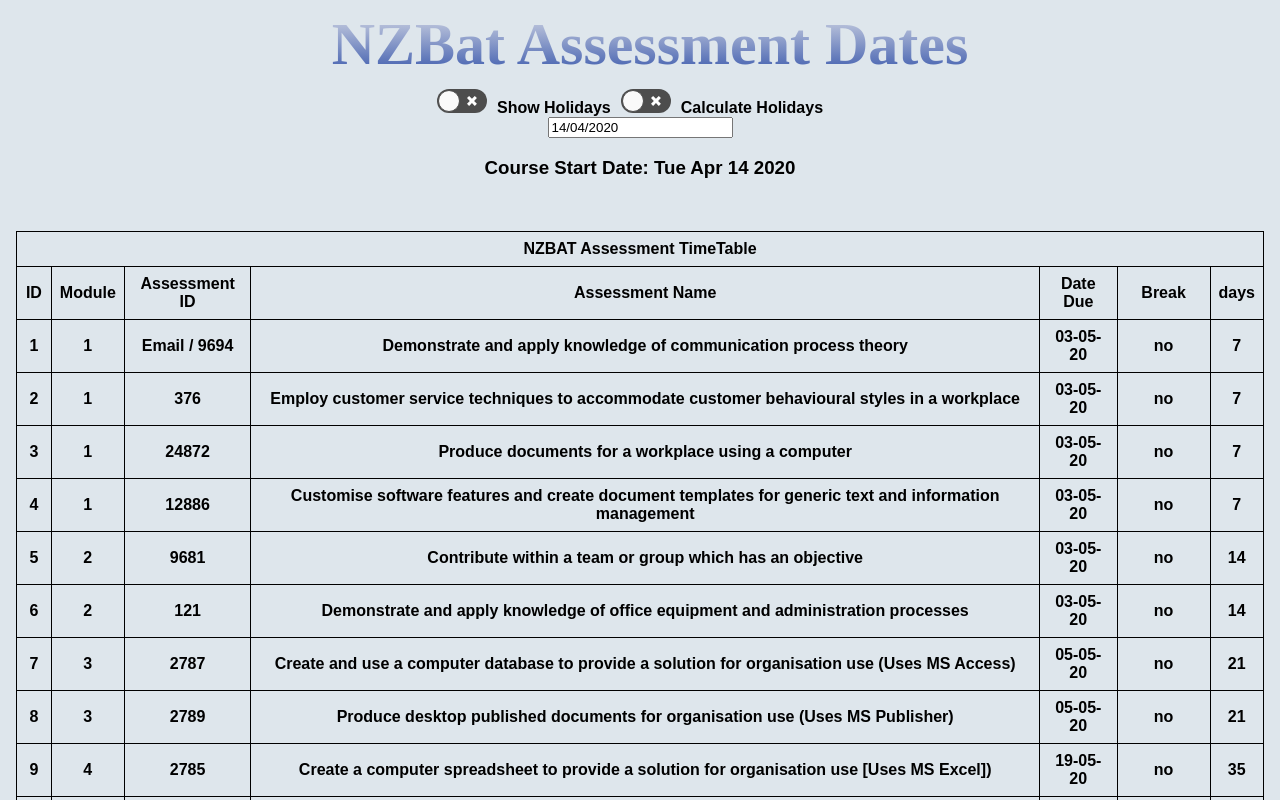
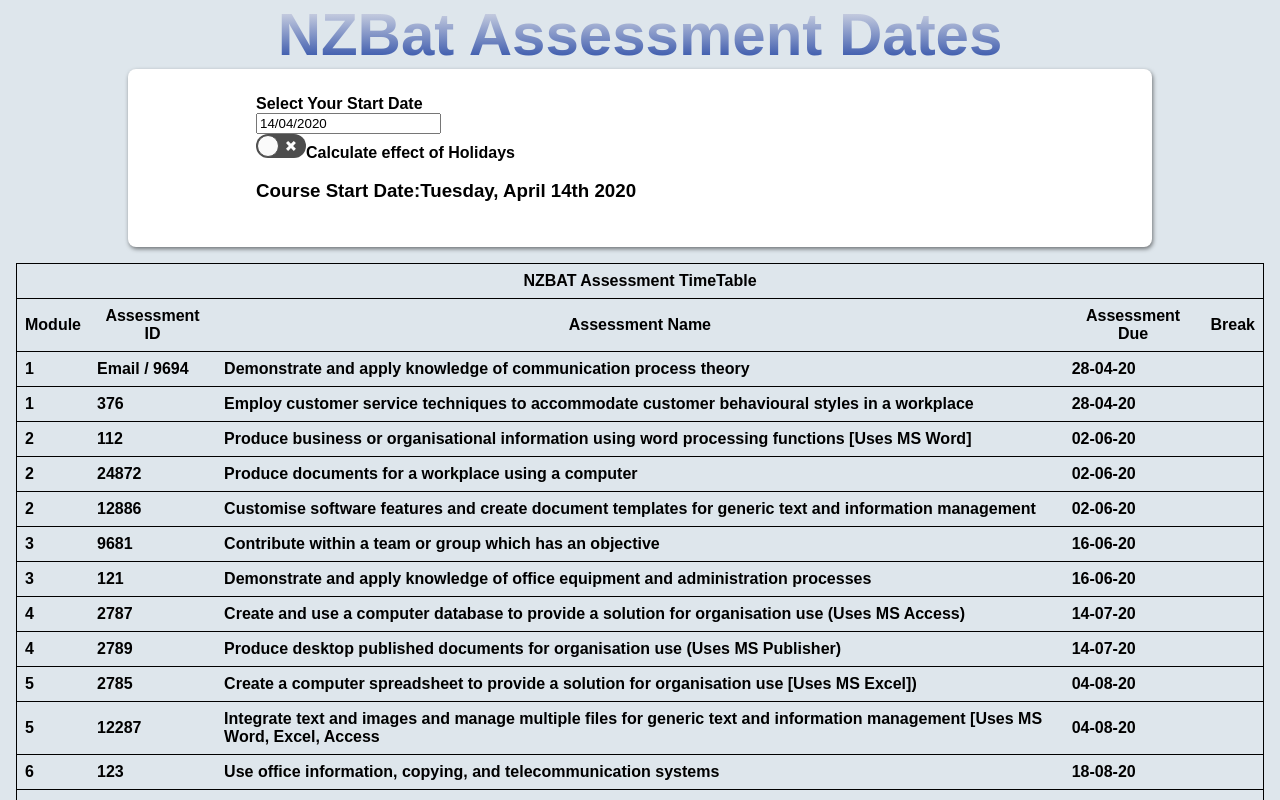
Before and after one commit to Netchicken/NZBATTimetableGenerator, a React (Create React App) app: page / in a window 1280 px wide. Shown: the top 800 px of the page. Built offline with nearby package versions, Linux system fonts and the light colour scheme.

Commit message:
fighting css

```diff
--- a/src/App.css
+++ b/src/App.css
@@ -13,12 +13,21 @@ body {
   /* display: flex;
   flex-flow: row wrap; */
   font-weight: bold;
-  text-align: center;
+  /* text-align: center; */
 }
-/* We tell all items to be 100% width, via flex-basis */
-.container > * {
-  padding: 10px;
-  flex: 1 100%;
+.containerSub {
+  border-radius: 8px;
+  margin-top: 0px;
+  margin-left: 10%;
+  margin-right: 10%;
+  max-width: 100%;
+  height: auto;
+  box-shadow: 1px 2px 4px rgba(0, 0, 0, 0.5);
+  padding-left: 10%;
+  padding-top: 2%;
+  padding-bottom: 2%;
+  /* padding: 10px; */
+  background: white;
 }
 
 .header {
@@ -27,54 +36,6 @@ body {
   /* display:block;position:absolute; */
 }
 
-.footer {
-  /* background: lightgreen; */
-}
-
-.main {
-  /* text-align: left; */
-  /* background: deepskyblue; */
-}
-
-.aside-1 {
-  /* background: gold; */
-}
-
-.aside-2 {
-  /* background: hotpink; */
-}
-
-@media all and (min-width: 600px) {
-  .aside {
-    flex: 1 auto;
-  }
-}
-
-@media all and (min-width: 800px) {
-  .main {
-    flex: 2 0px;
-  }
-  .aside-1 {
-    order: 1;
-  }
-  .main {
-    order: 2;
-  }
-  .aside-2 {
-    order: 3;
-  }
-  .footer {
-    order: 4;
-  }
-}
-
-/* .title {
-  color: #fff;
-  font-size: 48px;
-  font-weight: bold;
-  text-align: center;
-    text-shadow: 1px px rgba(50, 50, 70, 0.5);
-} */
 h2 h3 {
   color: rgb(194, 12, 240);
   font-size: 40px;
@@ -150,7 +111,7 @@ h1 {
   height: 100%;
   margin: 0;
   padding: 0;
-  font-family: "Titan One", cursive;
+  /* font-family: "Titan One", cursive; */
   font-size: 60px;
   font-weight: 700;
   align-content: center;
@@ -159,3 +120,27 @@ h1 {
   -webkit-background-clip: text;
   -webkit-text-fill-color: transparent;
 }
+
+.react-datepicker {
+  font-family: "Helvetica Neue", Helvetica, Arial, sans-serif !important;
+  font-size: 0.8rem !important;
+  background-color: rgb(182, 150, 150) !important;
+  color: #000 !important;
+  border: 0px !important;
+  border-radius: 0 !important;
+  display: inline-block !important;
+  position: relative !important;
+}
+
+.datepickerFrontButton {
+  background-color: #4caf50; /* Green */
+  border: none;
+  color: white;
+  padding: 20px;
+  text-align: center;
+  text-decoration: none;
+  display: inline-block;
+  font-size: 16px;
+  margin: 4px 2px;
+  border-radius: 12px;
+}
--- a/src/Assets/Assessments.json
+++ b/src/Assets/Assessments.json
@@ -6,7 +6,7 @@
     "AssName": "Demonstrate and apply knowledge of communication process theory ",
     "DueDate": "",
     "passed": false,
-    "days": 7,
+    "days": 14,
     "holiday": ""
   },
   {
@@ -16,107 +16,117 @@
     "AssName": "Employ customer service techniques to accommodate customer behavioural styles in a workplace",
     "DueDate": "",
     "passed": false,
-    "days": 7,
+    "days": 14,
     "holiday": ""
   },
   {
     "id": 3,
-    "group": "1",
-    "AssID": "24872",
-    "AssName": "Produce documents for a workplace using a computer",
-    "DueDate": "",
-    "passed": false,
-    "days": 7,
-    "holiday": ""
-  },
-  {
-    "id": 4,
-    "group": "1",
-    "AssID": "12886",
-    "AssName": "Customise software features and create document templates for generic text and information management",
-    "DueDate": "",
-    "passed": false,
-    "days": 7,
-    "holiday": ""
-  },
-  {
-    "id": 5,
     "group": "2",
-    "AssID": "9681",
-    "AssName": "Contribute within a team or group which has an objective",
-    "DueDate": "",
-    "passed": false,
-    "days": 14,
-    "holiday": ""
-  },
-  {
-    "id": 6,
-    "group": "2",
-    "AssID": "121",
-    "AssName": "Demonstrate and apply knowledge of office equipment and administration processes ",
-    "DueDate": "",
-    "passed": false,
-    "days": 14,
-    "holiday": ""
-  },
-  {
-    "id": 7,
-    "group": "3",
-    "AssID": "2787",
-    "AssName": "Create and use a computer database to provide a solution for organisation use (Uses MS Access)",
-    "DueDate": "",
-    "passed": false,
-    "days": 21,
-    "holiday": ""
-  },
-  {
-    "id": 8,
-    "group": "3",
-    "AssID": "2789",
-    "AssName": "Produce desktop published documents for organisation use (Uses MS Publisher)",
-    "DueDate": "",
-    "passed": false,
-    "days": 21,
-    "holiday": ""
-  },
-  {
-    "id": 9,
-    "group": "4",
-    "AssID": "2785",
-    "AssName": "Create a computer spreadsheet to provide a solution for organisation use [Uses MS Excel])",
-    "DueDate": "",
-    "passed": false,
-    "days": 35,
-    "holiday": ""
-  },
-  {
-    "id": 10,
-    "group": "4",
-    "AssID": "12287",
-    "AssName": "Integrate text and images and manage multiple files for generic text and information management [Uses MS Word, Excel, Access ",
-    "DueDate": "",
-    "passed": false,
-    "days": 35,
-    "holiday": ""
-  },
-  {
-    "id": 11,
-    "group": "5",
-    "AssID": "123",
-    "AssName": "Use office information, copying, and telecommunication systems ",
+    "AssID": "112",
+    "AssName": "Produce business or organisational information using word processing functions [Uses MS Word]",
     "DueDate": "",
     "passed": false,
     "days": 49,
     "holiday": ""
   },
   {
+    "id": 4,
+    "group": "2",
+    "AssID": "24872",
+    "AssName": "Produce documents for a workplace using a computer",
+    "DueDate": "",
+    "passed": false,
+    "days": 49,
+    "holiday": ""
+  },
+  {
+    "id": 5,
+    "group": "2",
+    "AssID": "12886",
+    "AssName": "Customise software features and create document templates for generic text and information management",
+    "DueDate": "",
+    "passed": false,
+    "days": 49,
+    "holiday": ""
+  },
+  {
+    "id": 6,
+    "group": "3",
+    "AssID": "9681",
+    "AssName": "Contribute within a team or group which has an objective",
+    "DueDate": "",
+    "passed": false,
+    "days": 63,
+    "holiday": ""
+  },
+  {
+    "id": 7,
+    "group": "3",
+    "AssID": "121",
+    "AssName": "Demonstrate and apply knowledge of office equipment and administration processes ",
+    "DueDate": "",
+    "passed": false,
+    "days": 63,
+    "holiday": ""
+  },
+  {
+    "id": 8,
+    "group": "4",
+    "AssID": "2787",
+    "AssName": "Create and use a computer database to provide a solution for organisation use (Uses MS Access)",
+    "DueDate": "",
+    "passed": false,
+    "days": 91,
+    "holiday": ""
+  },
+  {
+    "id": 9,
+    "group": "4",
+    "AssID": "2789",
+    "AssName": "Produce desktop published documents for organisation use (Uses MS Publisher)",
+    "DueDate": "",
+    "passed": false,
+    "days": 91,
+    "holiday": ""
+  },
+  {
+    "id": 10,
+    "group": "5",
+    "AssID": "2785",
+    "AssName": "Create a computer spreadsheet to provide a solution for organisation use [Uses MS Excel])",
+    "DueDate": "",
+    "passed": false,
+    "days": 112,
+    "holiday": ""
+  },
+  {
+    "id": 11,
+    "group": "5",
+    "AssID": "12287",
+    "AssName": "Integrate text and images and manage multiple files for generic text and information management [Uses MS Word, Excel, Access ",
+    "DueDate": "",
+    "passed": false,
+    "days": 112,
+    "holiday": ""
+  },
+  {
     "id": 12,
-    "group": "5",
+    "group": "6",
+    "AssID": "123",
+    "AssName": "Use office information, copying, and telecommunication systems ",
+    "DueDate": "",
+    "passed": false,
+    "days": 126,
+    "holiday": ""
+  },
+  {
+    "id": 13,
+    "group": "6",
     "AssID": "3494",
     "AssName": "Write minutes for a formal meeting",
     "DueDate": "",
     "passed": false,
-    "days": 49,
+    "days": 126,
     "holiday": ""
   }
 ]
--- a/src/Assets/Holidays.json
+++ b/src/Assets/Holidays.json
@@ -1,16 +1,30 @@
 [
   {
     "id": 1,
-    "name": "April",
-    "startDate": "20-04-2020",
+    "name": "June",
+    "startDate": "01-06-2020",
     "days": 14,
     "daysbreak": []
   },
   {
     "id": 2,
-    "name": "June",
-    "startDate": "01-06-2020",
+    "name": "July",
+    "startDate": "04-07-2020",
     "days": 14,
+    "daysbreak": []
+  },
+  {
+    "id": 3,
+    "name": "September",
+    "startDate": "26-09-2020",
+    "days": 14,
+    "daysbreak": []
+  },
+  {
+    "id": 4,
+    "name": "December",
+    "startDate": "16-12-2020",
+    "days": 35,
     "daysbreak": []
   }
 ]
--- a/src/components/Dates.js
+++ b/src/components/Dates.js
@@ -8,20 +8,21 @@ export function loadAssessmentsFile(
   ShowHolidays,
   CalculateHolidays
 ) {
-  const data = assessemnts; //load from file
+  const assessmentData = assessemnts; //load from file
   const holidaysData = collegeHolidays; //load from file
+
   var addDaysAfterBreak = 0; //must be global
   console.log("date.js dateStart in", startDate);
   var date = new Date(startDate); //convert string to date
 
   //loop through each entry and calculate dates adding days to assessment
   //moment(date, "DD-MM-YY") this is only parsing date, not formatting date
-  const AssWithDates = data.map((item) => {
+  const AssWithDates = assessmentData.map(item => {
     //add startdate to days for each assessment return new date
     var newdate = new Date(moment(date, "DD-MM-YY").add(item.days, "d"));
     newdate = moment(newdate).format("DD-MM-YY");
     // console.log("date.js newdate", newdate);
-
+    item.holiday = ""; //remove any text
     //todo Fix formatting with localenewdate; //
     item.DueDate = newdate; //    moment(newdate).format("dddd, MMMM Do YY"); //format date for viewing
     console.log("out ", item.DueDate + " " + item.holiday);
@@ -29,7 +30,7 @@ export function loadAssessmentsFile(
   });
 
   //Pass in the entire Array instead of nesting it.
-  // if (CalculateHolidays) {
+  if (CalculateHolidays) {
     //compare holiday dates with assessment dates
     const outputdata = HolidayMap(
       AssWithDates,
@@ -39,9 +40,9 @@ export function loadAssessmentsFile(
     );
 
     return outputdata;
-  // }
+  }
 
-  // return AssWithDates;
+  return AssWithDates;
 }
 
 //newdate = startdate + days to assesment
@@ -56,8 +57,8 @@ function HolidayMap(
 
   var allHolidays = GenerateHolidayDates(holidaysData);
 
-  AssWithDates.map((item) => {
-    allHolidays.map((item2) => {
+  AssWithDates.map(item => {
+    allHolidays.map(item2 => {
       //console.log("date match assess date ", newdate);
 
       //if the day is in the holiday dates
@@ -77,19 +78,19 @@ function HolidayMap(
             item2.daysbreak[item2.daysbreak.length - 1]
         );
 
+        item.holiday = item2.name + " Break";
+
         //   if (ShowHolidays) {
         // count days to add to next assessments
         addDaysAfterBreak += addDaysAfterBreakF(oldDueDate, item.DueDate); //covers multiple holidays
         console.log("date addDaysAfterBreak ", addDaysAfterBreak);
         // }
 
-        item.holiday = item2.name + " Break";
-
         //    newdate.add(item.days,"d"); //add in the holidays
 
         //if there IS NO match with the holidays, then you still need to add on the difference for the LAST holiday up the tree, all dates get pushed later.
       } else {
-        item.holiday = "no";
+        //item.holiday = "no";
       }
       //   if (addDaysAfterBreak !== isNaN) {
       //     item.DueDate = new Date(
@@ -107,9 +108,9 @@ function HolidayMap(
 }
 //Find the difference between dates and add them to assessment dates https://www.sitepoint.com/managing-dates-times-using-moment-js/
 function addDaysAfterBreakF(oldNewDate, newdate) {
-  const dateOld = moment(oldNewDate);
-  const dateNew = moment(newdate); //.format("DD-MM-YY").toString();
-  return dateOld.diff(dateNew, "days"); //covers multiple holidays
+  const dateOld = moment(oldNewDate, "DD-MM-YY");
+  const dateNew = moment(newdate, "DD-MM-YY"); //.format("DD-MM-YY").toString();
+  return dateNew.diff(dateOld, "days"); //covers multiple holidays
 }
 
 export function GetHolidayData() {
@@ -122,7 +123,7 @@ export function GetHolidayData() {
 export function GenerateHolidayDates() {
   //push all the days that are a break to daysbreak array
   const holidaysData = collegeHolidays; //load from file THIS IS NOT GOOD!!!!
-  const allHolidays = holidaysData.map((item) => {
+  const allHolidays = holidaysData.map(item => {
     var holidayStartDate = new Date(moment(item.startDate, "DD-MM-YY")); //turn the date string to a date
     //loop through the days and add 1
     var i = 1;
--- a/src/components/Home.js
+++ b/src/components/Home.js
@@ -1,14 +1,15 @@
 import React from "react";
 import Table2 from "./Table2";
+import "react-datepicker/dist/react-datepicker.css";
 import "../App.css";
 import DatePicker from "react-datepicker";
-import "react-datepicker/dist/react-datepicker.css";
+
 import {
   loadAssessmentsFile,
   GenerateHolidayDates,
   GetHolidayData,
 } from "../components/Dates";
-
+import moment from "moment";
 import Toggle from "react-toggle";
 import "react-toggle/style.css";
 
@@ -41,7 +42,7 @@ class Home extends React.Component {
     this.setState(() => ({
       CalculateHolidays: !this.state.CalculateHolidays,
     }));
-    console.log("CalculateHolidays ", this.state.CalculateHolidays);
+    console.log("Home.js CalculateHolidays ", this.state.CalculateHolidays);
   };
 
   handleChange = (date) => {
@@ -56,25 +57,31 @@ class Home extends React.Component {
     );
   };
 
+  // ExampleCustomInput = ({ value, onClick }) => (
+  //   <button className="datepickerFrontButton" onClick={onClick}>
+  //     {value}
+  //   </button>
+  // );
+
   render() {
     return (
       <div className="container">
-        <h1>NZBat Assessment Dates</h1>
-        <Toggle
-          // id="cheese-status"
+        <header className="header">
+          <div className="title">
+            <h1>NZBat Assessment Dates</h1>
+          </div>
+        </header>
+
+        {/* <Toggle
+
           defaultChecked={this.state.ShowHolidays}
           onChange={this.ShowHolidaysChange}
         />
-        <label htmlFor="cheese-status">Show Holidays</label>
-
-        <Toggle
-          //  id="cheese-status"
-          defaultChecked={this.state.CalculateHolidays}
-          onChange={this.CalculateHolidaysChange}
-        />
-        <label htmlFor="cheese-status">Calculate Holidays</label>
-        <span>
+        <label htmlFor="cheese-status">Show Holidays</label> */}
+        <div className="containerSub">
+          Select Your Start Date
           <DatePicker
+            todayButton="Today"
             selected={this.state.startDate}
             onChange={this.handleChange}
             withPortal
@@ -85,13 +92,24 @@ class Home extends React.Component {
             onCalendarClose={this.handleCalendarClose}
             onCalendarOpen={this.handleCalendarOpen}
             dateFormat="dd/MM/yyy"
+            // customInput={this.ExampleCustomInput}
           />
-          <h3>Course Start Date: {this.state.startDate.toDateString()}</h3>
-        </span>
+          <Toggle
+            defaultChecked={this.state.CalculateHolidays}
+            onChange={this.CalculateHolidaysChange}
+          />
+          <label htmlFor="cheese-status">Calculate effect of Holidays</label>
+          <h3>
+            Course Start Date:
+            {moment(this.state.startDate).format("dddd, MMMM Do YYYY")}
+          </h3>
+        </div>
+
         <Table2
           startDate={this.state.startDate.toDateString()}
           ShowHolidays={this.state.ShowHolidays}
-          CalculateHolidays={this.state.CalculateHolidays}></Table2>
+          CalculateHolidays={this.state.CalculateHolidays}
+        ></Table2>
 
         <h3>Holiday Dates</h3>
 
@@ -99,7 +117,10 @@ class Home extends React.Component {
           return (
             <ul className="list-group list-group-flush">
               <li key={item.name}>
-                {item.name} {item.startDate}
+                {item.name}{" "}
+                {moment(item.startDate, "DD-MM-YY").format(
+                  "dddd, MMMM Do YYYY"
+                )}
               </li>
             </ul>
           );
--- a/src/components/Table2.js
+++ b/src/components/Table2.js
@@ -1,6 +1,6 @@
 import React from "react";
 //import loadAssessmentsFile from "./Assessments";
-import { useTable } from "react-table"; //https://react-table.js.org/installation
+import { useTable, useFlexLayout, useResizeColumns } from "react-table"; //https://react-table.js.org/installation
 import styled from "styled-components";
 //import assessemnts from "../Assets/Assessments.json";
 //import collegeHolidays from "../Assets/Holidays.json";
@@ -23,6 +23,9 @@ const Styles = styled.div`
     border: 1px solid black;
 
     tr {
+      :hover {
+        background-color: #f5f5f5;
+      }
       :last-child {
         td {
           border-bottom: 0;
@@ -35,7 +38,7 @@ const Styles = styled.div`
       margin: 0;
       padding: 0.5rem;
       border-bottom: 1px solid black;
-      border-right: 1px solid black;
+      /* border-right: 1px solid black; */
 
       :last-child {
         border-right: 0;
@@ -53,11 +56,17 @@ function Table({ columns, data }) {
     headerGroups,
     rows,
     prepareRow,
-  } = useTable({
-    columns,
-    data,
-  });
+  } = useTable(
+    {
+      columns,
+      data,
+    },
 
+    // hooks for resizing
+    // useFlexLayout,
+    useResizeColumns
+  );
+  //https://medium.com/@blaiseiradukunda/react-table-7-tutorial-3d8ba6ac8b16 excellent tutorial
   // Render the UI for your table
   return (
     <table {...getTableProps()}>
@@ -146,10 +155,10 @@ function Table2(props) {
       {
         Header: "NZBAT Assessment TimeTable",
         columns: [
-          {
-            Header: "ID",
-            accessor: "id",
-          },
+          // {
+          //   Header: "ID",
+          //   accessor: "id",
+          // },
           {
             Header: "Module",
             accessor: "group",
@@ -164,17 +173,18 @@ function Table2(props) {
           },
 
           {
-            Header: "Date Due",
+            Header: "Assessment Due",
             accessor: "DueDate",
           },
           {
             Header: "Break",
             accessor: "holiday",
           },
-          {
-            Header: "days",
-            accessor: "days",
-          },
+          // ,
+          // {
+          //   Header: "days",
+          //   accessor: "days"
+          // }
         ],
       },
     ],
```
Lines whose indentation alone changed are shown as unchanged.
